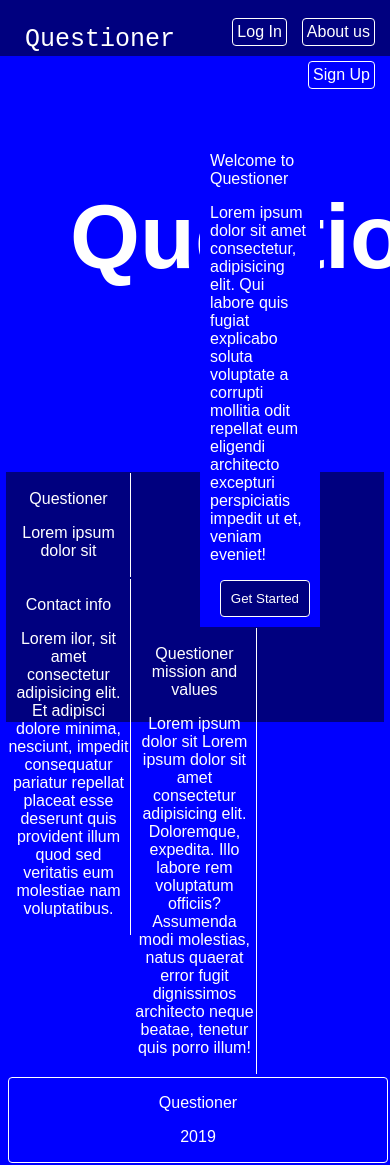
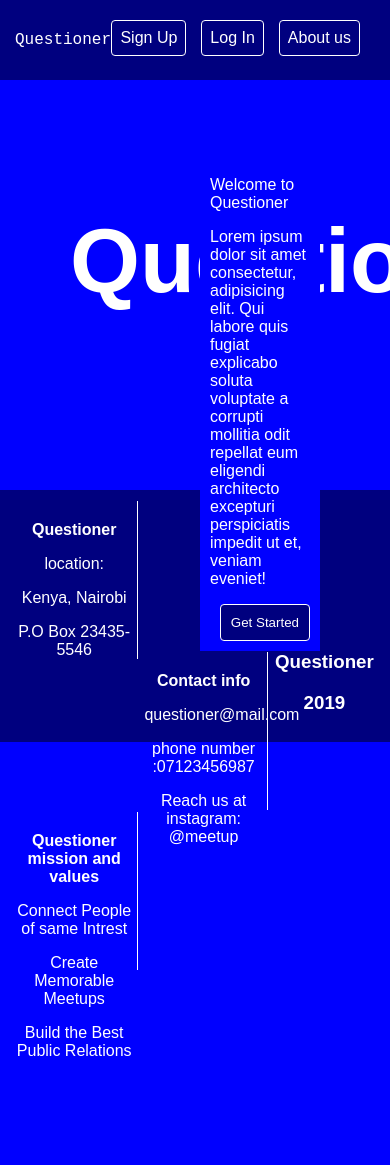
Before and after one commit to JosephNjuguna/QuestionerV1, a Python web app: template UI/templates/index.html in a window 390 px wide; the page is wider, and only the part inside the window is pictured. After the commit the page ends 1056 px from the top of that part, so only its background shows below. Run offline with Jinja, Linux system fonts and the light colour scheme; the template is opened without the code that fills it, so the values that code supplies are empty.

Commit message:
[ch #162969414] updated my css . To enable responsiveness

```diff
--- a/UI/static/css/index.css
+++ b/UI/static/css/index.css
@@ -10,64 +10,7 @@
     color: white;
     text-decoration: none;
 }
-.index .questioner-navbar .navbar-items{
-    padding-bottom: 20px;
-    height: 10%;
-    margin: 0;
-    background-color: rgba(0,0,0,0.5)
-}
-.index .questioner-navbar .navbar-items .nav-bar {
-    display: inline;
-    width:auto;
-    height: auto;
-    margin: 0;
-    padding: 5px;
-}
-.index .questioner-navbar .navbar-items .nav-bar .nav-left{
-    float: left;
-    padding-left: 25px;
-    padding-bottom: 5px;
-    font-size: 25px;
-    font-family: 'Courier New', Courier, monospace
-}
-/*code repeated*/
-.index .questioner-navbar .navbar-items .nav-bar .nav-right .nav-list li{
-    float: right;
-    display: inline;
-    margin-right: 15px;
-    margin-bottom: 15px;
-    padding: 4px;
-    border-color: white;
-    border-style: groove;
-    border-radius: 4px;
-    border-width: 1px;
-}
-.index .body-index .start-intro {
-    width: auto;
-    height: 300px;
-    padding: 55px;
-}
-.index .body-index .start-intro .questioner-header{
-    width: auto;
-    padding: 15px;
-}
-.index .body-index .start-intro .questioner-header .name{
-    height:auto;
-    width: 50%;
-    float: left;
-    font-size: 45px;
-    text-align: center;
-    color: white;
-    background-color: blue
-}
-.index .body-index .start-intro .questioner-header .mini-start  {
-    padding: 10px;
-    height:auto;
-    width: 40%;
-    float: right;
-    background-color: blue;
-}
-.index .body-index .start-intro .questioner-header .mini-start .start-button  {
+.index button{
     border-color: white;
     border-style: groove;
     border-radius: 4px;
@@ -78,22 +21,70 @@
     color:white;
     background-color: rgba(0,0,0,0.5)
 }
-.index .index-footer .mainpage-footer{
+.index li{
+    float: right;
+    display: inline;
+    margin-right: 15px;
     padding: 4px;
+    border-color: white;
+    border-style: groove;
+    border-radius: 4px;
+    border-width: 1px;
+}
+.index nav{
+    width:auto;
+    height:50px;
+    padding: 15px;
+    margin: 0;
+    background-color: rgba(0,0,0,0.5)
+}
+.index footer{
+    padding: 10px;
     width: auto;
     text-align: center;
+    margin:0;
+    height: auto;
+    background-color: rgba(0,0,0,0.5);
 }
-.index .index-footer .mainpage-footer .questioner-info{
-    margin:2px;
-    background-color: rgba(0,0,0,0.5);
-    height: 250px;
-
+.index #navbar-items #nav-left{
+    float: left;
+    font-family: 'Courier New', Courier, monospace
 }
-.index .mainpage-footer .questioner-info .questioner-contact{
+.index #navbar-items #nav-right{
+    float: right;
+    padding: 8px;
+    margin-top: 5px;
+}
+.index #start-intro {
+    width: auto;
+    height: 300px;
+    padding: 55px;
+}
+.index #questioner-header{
+    width: auto;
+    padding: 15px;
+}
+.index #name{
+    height:auto;
+    width: 50%;
+    float: left;
+    font-size: 45px;
+    text-align: center;
+    color: white;
+    background-color: blue
+}
+.index #mini-start  {
+    padding: 10px;
+    height:auto;
+    width: 40%;
+    float: right;
+    background-color: blue;
+}
+.index #questioner-contact{
     width: 32%;
-    height: auto;
+    height:150px;;
     margin: 1px;
-    padding: 1px;
+    padding: 4px;
     float: left;
     border-color: white;
     border-style: groove;
@@ -101,14 +92,4 @@
     border-left-width: 0px;
     border-right-width: 1px;
     border-bottom-width: 0px;
-
 }
-.index .mainpage-footer .questioner-info .footer-copyright{
-    width: 100%;
-    float: left;
-    margin: 2px;
-    border-color: white;
-    border-style: groove;
-    border-radius: 4px;
-    border-width: 1px;
-}
--- a/UI/templates/index.html
+++ b/UI/templates/index.html
@@ -8,29 +8,19 @@
     <link rel="stylesheet" href="../static/css/index.css">
 </head>
 <body class="index">
-    <div class="body-index">
-        <div class="questioner-navbar">
-            <nav class="navbar-items">
-                <div class="nav-bar">
-                    <div class="nav-left">
-                        <p>Questioner</p>
-                    </div>
-                    <div class="nav-right">
-                    <nav class="nav-list">
-                        <li> <a href="./aboutus.html">About us</a> </li>
-                        <li><a href="./login.html">Log In</a></li>
-                        <li><a href="./signup.html">Sign Up</a></li>
-                    </nav>
-                </div>
-            </nav>
-        </div>
+        <nav id="navbar-items">
+            <p id="nav-left">Questioner</p>
+            <li id="nav-right"> <a href="./aboutus.html">About us</a> </li>
+            <li id="nav-right"><a href="./login.html">Log In</a></li>
+            <li id="nav-right"><a href="./signup.html">Sign Up</a></li>
+        </nav>
         <!-- #questioner body -->
-        <div class="start-intro">
-            <div class="questioner-header">
-                <div class="name">
+        <div id="start-intro">
+            <div id="questioner-header">
+                <div id="name">
                     <h1 class="text">Questioner</h1>
                 </div>
-                <div class="mini-start">
+                <div id="mini-start">
                     <p>Welcome to Questioner</p>
                     <p>Lorem ipsum dolor sit amet consectetur, adipisicing elit. Qui labore quis fugiat explicabo soluta voluptate a corrupti mollitia odit repellat eum eligendi architecto excepturi perspiciatis impedit ut et, veniam eveniet!</p>
                     <button class="start-button"><a href="./signup.html">Get Started</a> </button>
@@ -40,29 +30,30 @@
         </div>
         <!-- #questioner about us body -->
         <!-- #questioner footer -->
-        <div class="index-footer">
-            <div class="mainpage-footer">
-                    <footer class="questioner-info">
-                        <div class="questioner-contact">
-                            <p>Questioner</p>
-                            <p>Lorem ipsum dolor sit </p>
-                        </div>
-                        <div class="questioner-contact">
-                            <p>Contact info</p>
-                            <p>Lorem ilor, sit amet consectetur adipisicing elit. Et adipisci dolore minima, nesciunt, impedit consequatur pariatur repellat placeat esse deserunt quis provident illum quod sed veritatis eum molestiae nam voluptatibus. </p>
-                        </div>
-                        <div class="questioner-contact">
-                            <p>Questioner mission and values</p>
-                            <p>Lorem ipsum dolor sit Lorem ipsum dolor sit amet consectetur adipisicing elit. Doloremque, expedita. Illo labore rem voluptatum officiis? Assumenda modi molestias, natus quaerat error fugit dignissimos architecto neque beatae, tenetur quis porro illum! </p>
-                        </div>
-                        <br>
-                        <div class="footer-copyright">
-                            <p>Questioner</p>
-                            <p>2019</p>
-                        </div>
-                    </footer>
+        <footer id="questioner-info">
+            <div id="questioner-contact">
+                <p><b>Questioner</b></p>
+                <p>location:</p>
+                <p>Kenya, Nairobi</p>
+                <p>P.O Box 23435-5546</p>
+
             </div>
-        </div>
-    </div>
+            <div id="questioner-contact">
+                <p><b>Contact info</b></p>
+                <p>questioner@mail.com</p>
+                <p>phone number :07123456987 </p>
+                <p>Reach us at instagram: @meetup</p>
+
+            </div>
+            <div id="questioner-contact">
+                <p><b>Questioner mission and values</b></p>
+                <p>Connect People of same Intrest</p>
+                <p>Create Memorable Meetups</p>
+                <p>Build the Best Public Relations</p>
+            </div>
+            <br>
+            <h3>Questioner</h3>
+            <h3>2019</h3>
+        </footer>
 </body>
 </html>
```
